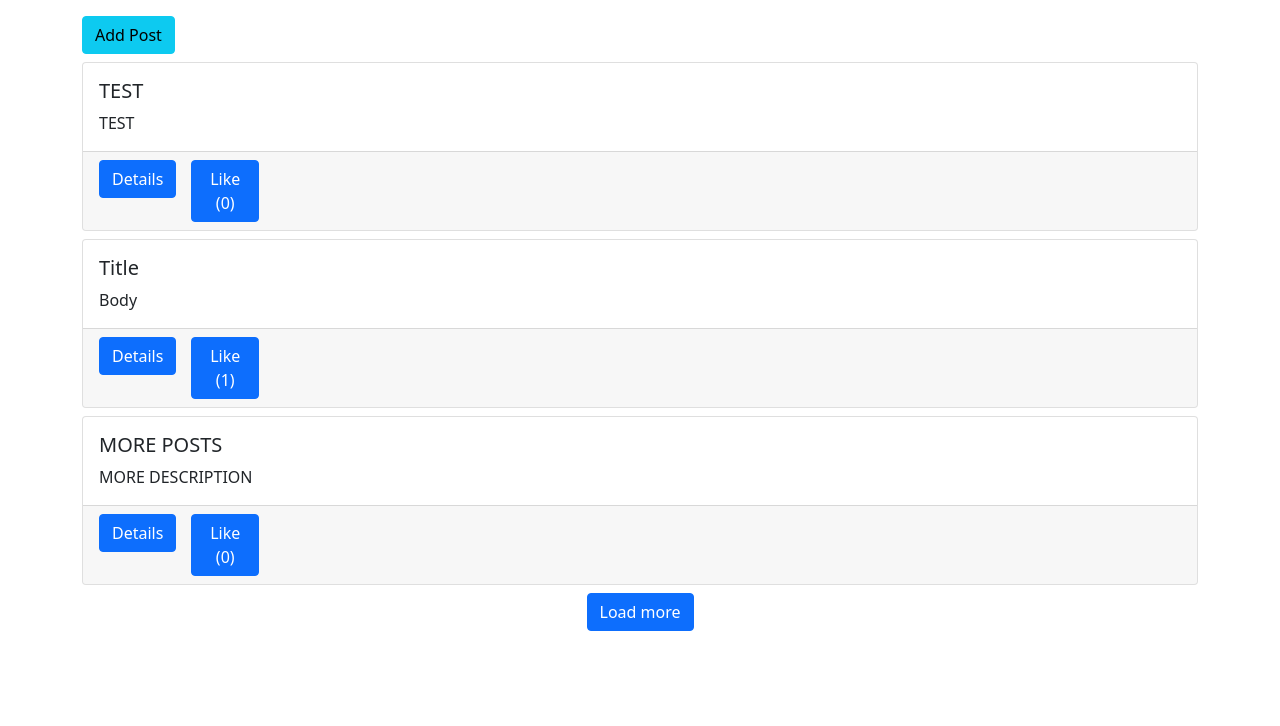
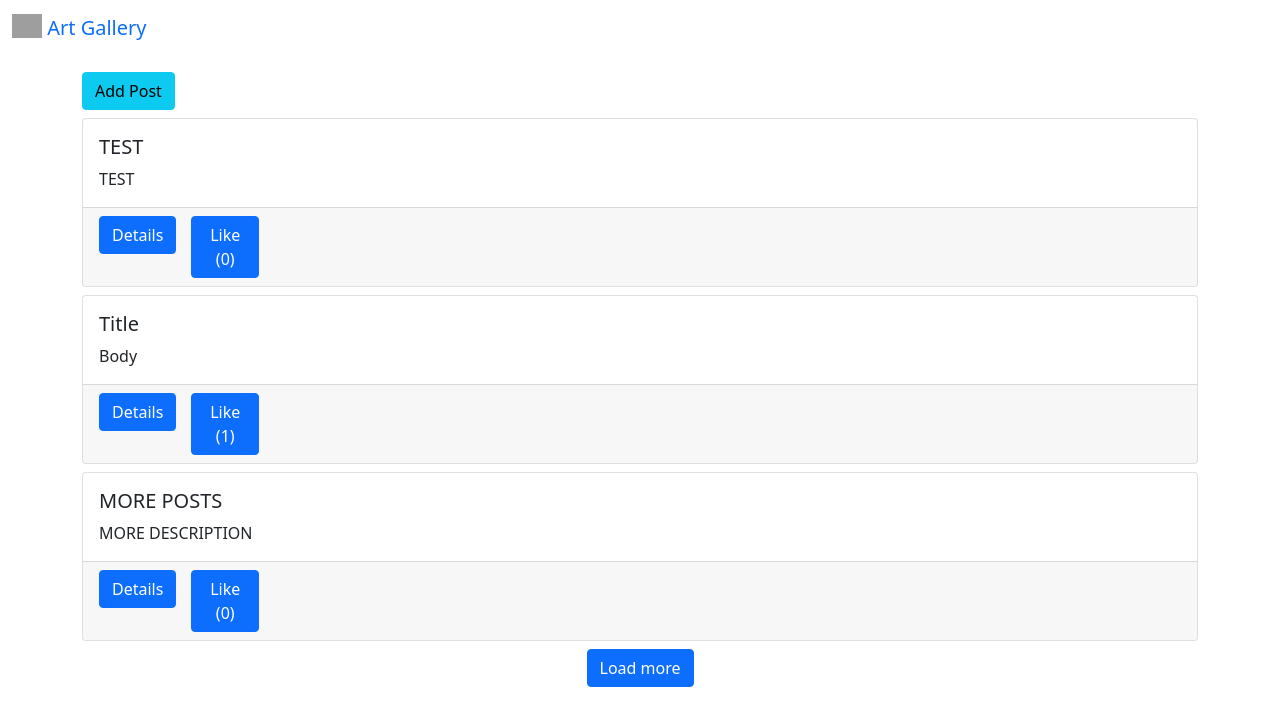
Before and after one commit to Exploser/Django-WebApp, a Django app: page / in a window 1280 px wide. Shown: the top 726 px of the page. Run offline with Django 5.2, Linux system fonts and the light colour scheme; data comes from the database, SQL or seed files in the repository; both versions use the stored data as it was after the commit; some libraries are stand-ins or nearby versions; grey boxes are pictures that could not be loaded.

Commit message:
Add more security Add default bootstarp Navbar Add redirects Security fixes

```diff
--- a/dj_ajax/src/posts/templates/posts/main.html
+++ b/dj_ajax/src/posts/templates/posts/main.html
@@ -23,7 +23,7 @@ posts
                     <button type="button" class="btn-close add-modal-close" data-bs-dismiss="modal" aria-label="Close"></button>
                 </div>
                 <div class="modal-body">
-                    <form id ="post-form">
+                    <form id ="post-form" autocomplete="off">
                         {% csrf_token %}
                         {{ form|crispy }}
                         <div class="modal-footer">
--- a/dj_ajax/src/posts/utils.py
+++ b/dj_ajax/src/posts/utils.py
@@ -1,6 +1,7 @@
 from .models import Posts
 from profiles.models import Profile
 from django.http import HttpResponse
+from django.shortcuts import redirect
 
 def action_permission(func):
     def wrapper(request, **kwargs):
@@ -10,6 +11,6 @@ def action_permission(func):
         if profile.user == post.author.user:
             return func(request, **kwargs)
         else:
-            return HttpResponse('Access Denied - You are not authorized to do that!')
+            return redirect('post:main-board')
 
     return wrapper
--- a/dj_ajax/src/posts/views.py
+++ b/dj_ajax/src/posts/views.py
@@ -6,9 +6,10 @@ from profiles.models import Profile
 from posts.models import Photo
 from django.shortcuts import get_object_or_404
 from .utils import action_permission
+from django.contrib.auth.decorators import login_required
+from django.shortcuts import redirect
 
 # Create your views here.
-
 def post_list_and_create(request):
     if request.method == 'POST':
         form = PostForm(request.POST or None)
@@ -28,6 +29,7 @@ def post_list_and_create(request):
     else:
         form = PostForm()
     return render(request, 'posts/main.html', {'form': form})
+
 
 def post_detail(request, pk):
     obj = get_object_or_404(Posts, pk=pk)
@@ -59,6 +61,8 @@ def load_post_data_view(request, num_posts):
             }
             data.append(item)
         return JsonResponse({'data':data[lower:upper], 'size': size})
+    else:
+        return redirect('post:main-board')
 
 def post_detail_data_view(request, pk):
     obj = Posts.objects.get(pk=pk)
@@ -90,7 +94,11 @@ def like_unlike_post(request):
                 return JsonResponse({'error': 'User not authenticated'})
         else:
             return JsonResponse({'error': 'Invalid request method'})
+    else:
+        return redirect('post:main-board')
 
+@action_permission
+@login_required
 def update_post(request, pk):
     obj = Posts.objects.get(pk = pk)
     if request.headers.get('X-Requested-With') == 'XMLHttpRequest':
@@ -99,12 +107,15 @@ def update_post(request, pk):
         obj.title = new_title
         obj.body = new_body
         obj.save()
-    return JsonResponse ({
-        'title': new_title,
-        'body': new_body,
-    })
+        return JsonResponse ({
+            'title': new_title,
+            'body': new_body,
+        })
+    return redirect('post:main-board')
+
 
 @action_permission
+@login_required
 def delete_post(request, pk):
     obj = Posts.objects.get(pk = pk)
     if request.headers.get('X-Requested-With') == 'XMLHttpRequest':
@@ -118,4 +129,6 @@ def image_upload_view(request):
         new_post_id = request.POST.get('new_post_id')
         post = Posts.objects.get(id=new_post_id)
         Photo.objects.create(image=img, post=post)
-    return HttpResponse()
+        return HttpResponse()
+    else:
+        return redirect('post:main-board')
--- a/dj_ajax/src/posts_proj/settings.py
+++ b/dj_ajax/src/posts_proj/settings.py
@@ -49,6 +49,8 @@ INSTALLED_APPS = [
 ]
 
 CRISPY_TEMPLATE_PACK = 'bootstrap4'
+
+LOGIN_URL = '/admin/'
 
 MIDDLEWARE = [
     "django.middleware.csrf.CsrfViewMiddleware",
--- a/dj_ajax/src/profiles/views.py
+++ b/dj_ajax/src/profiles/views.py
@@ -1,10 +1,12 @@
 from django.shortcuts import render
 from .models import Profile
 from .forms import ProfileForm
+from django.contrib.auth.decorators import login_required
 from django.http import JsonResponse
 
 # Create your views here.
 
+@login_required
 def my_profile_view(request):
     obj = Profile.objects.get(user=request.user)
     form = ProfileForm(request.POST or None, request.FILES or None, instance=obj)
--- a/dj_ajax/src/templates/base.html
+++ b/dj_ajax/src/templates/base.html
@@ -28,7 +28,7 @@
   </head>
   <body>
     {% include "navbar.html" %}
-    <div class="container mt-3">
+    <div class="container mt-3 mb-3">
         {% block content %}
         {% endblock content %}
     </div>
--- a/dj_ajax/src/templates/navbar.html
+++ b/dj_ajax/src/templates/navbar.html
@@ -0,0 +1,8 @@
+<nav class="navbar bg-body-tertiary">
+    <div class="container-fluid">
+      <a class="navbar-brand">
+        <img src="https://images.vexels.com/media/users/3/142789/isolated/preview/2bfb04ad814c4995f0c537c68db5cd0b-multicolor-swirls-circle-logo.png" alt="Logo" width="30" height="24" class="d-inline-block align-text-top">
+        Art Gallery
+      </a>
+    </div>
+  </nav>
```
Also changed, not shown: dj_ajax/src/db.sqlite3.
